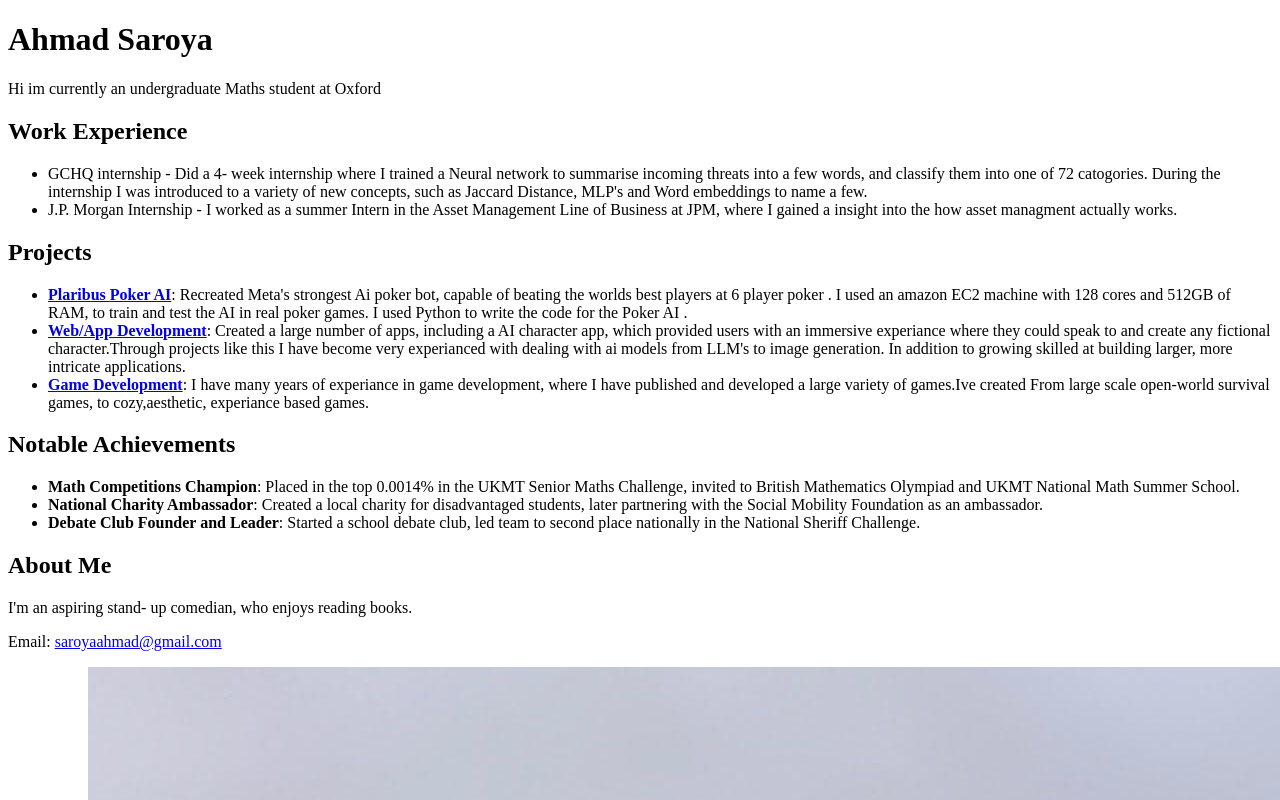
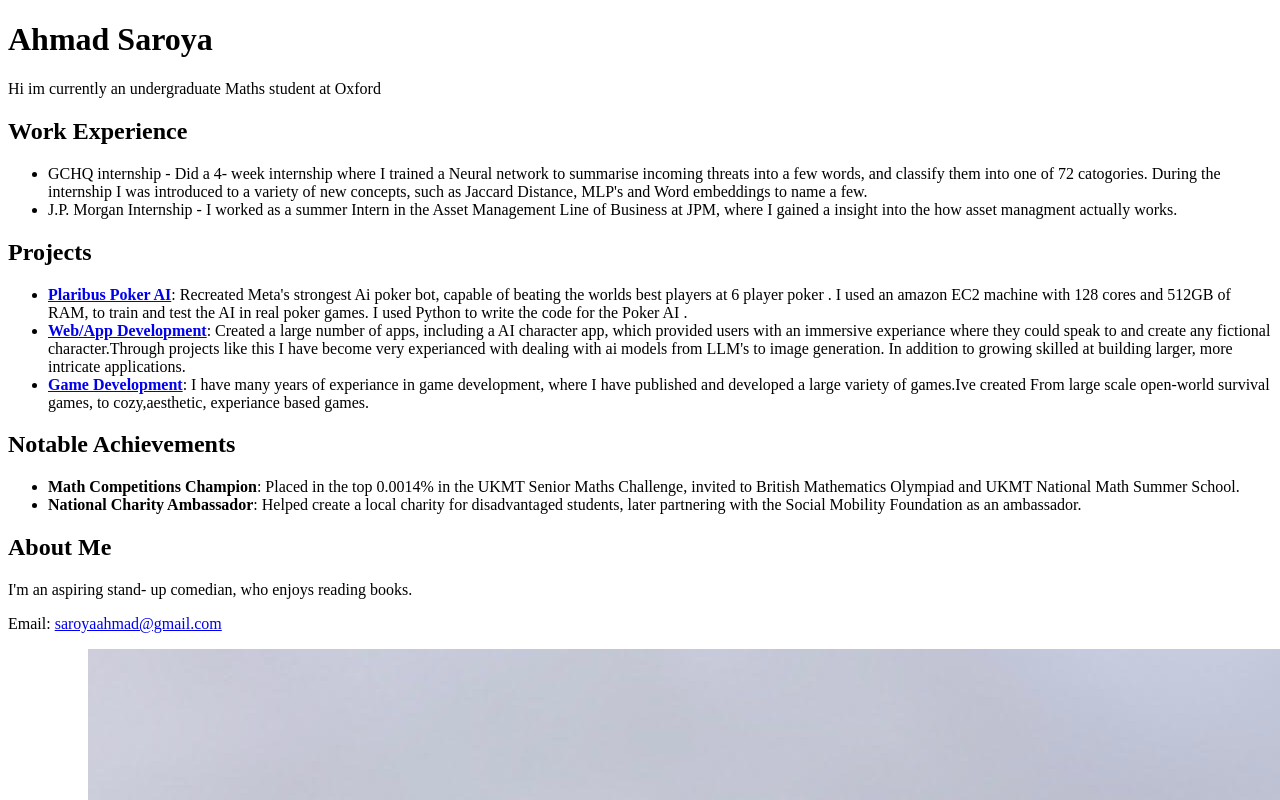
Before and after one commit to ahmadyaryeet/Personal_website, a React (Create React App) app: page / in a window 1280 px wide. Shown: the top 800 px of the page. Built offline with nearby package versions, Linux system fonts and the light colour scheme; the HTML template or start-up script is replaced by a standard one.

Commit message:
Update Main_page.js

```diff
--- a/src/components/Main_page.js
+++ b/src/components/Main_page.js
@@ -36,8 +36,7 @@ function MainPage() {
             <h2>Notable Achievements</h2>
             <ul>
               <li><strong>Math Competitions Champion</strong>: Placed in the top 0.0014% in the UKMT Senior Maths Challenge, invited to British Mathematics Olympiad and UKMT National Math Summer School.</li>
-              <li><strong>National Charity Ambassador</strong>: Created a local charity for disadvantaged students, later partnering with the Social Mobility Foundation as an ambassador.</li>
-              <li><strong>Debate Club Founder and Leader</strong>: Started a school debate club, led team to second place nationally in the National Sheriff Challenge.</li>
+              <li><strong>National Charity Ambassador</strong>: Helped create a local charity for disadvantaged students, later partnering with the Social Mobility Foundation as an ambassador.</li>
             </ul>
           </section>
 
```
